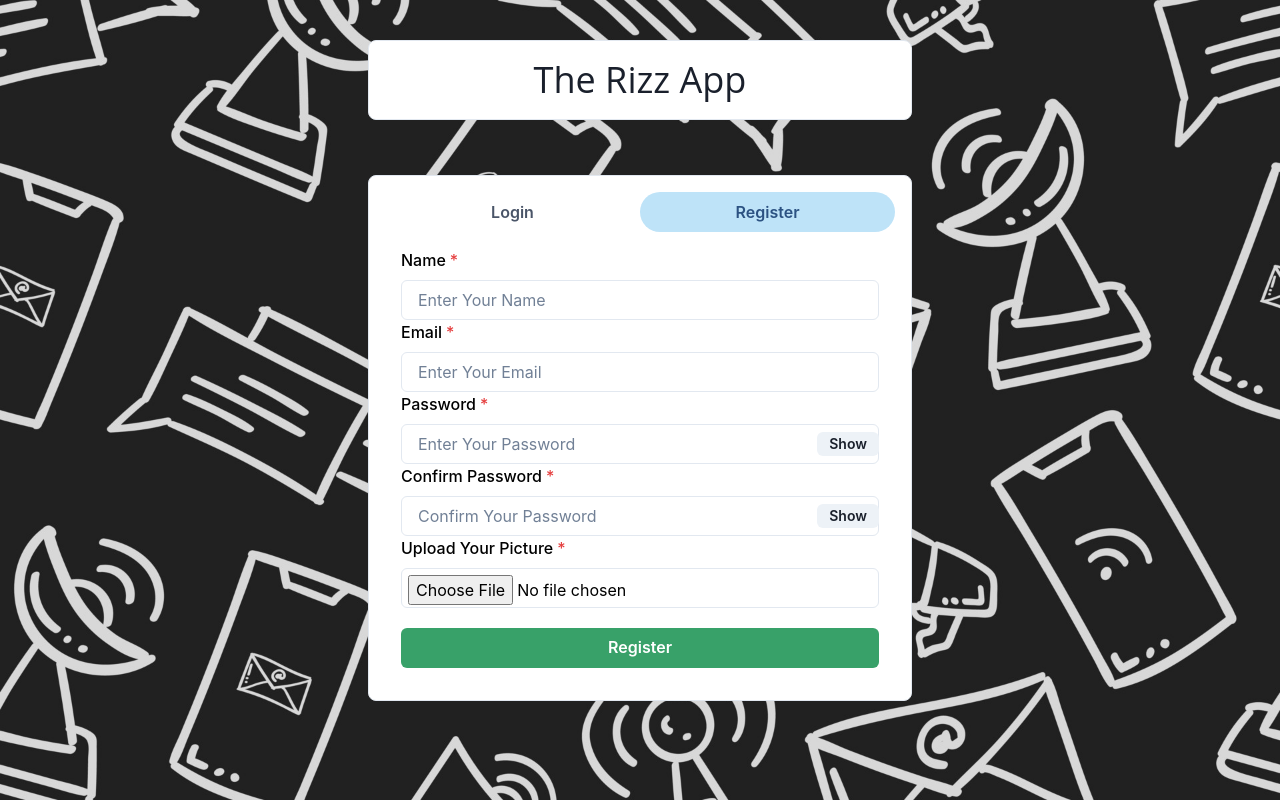
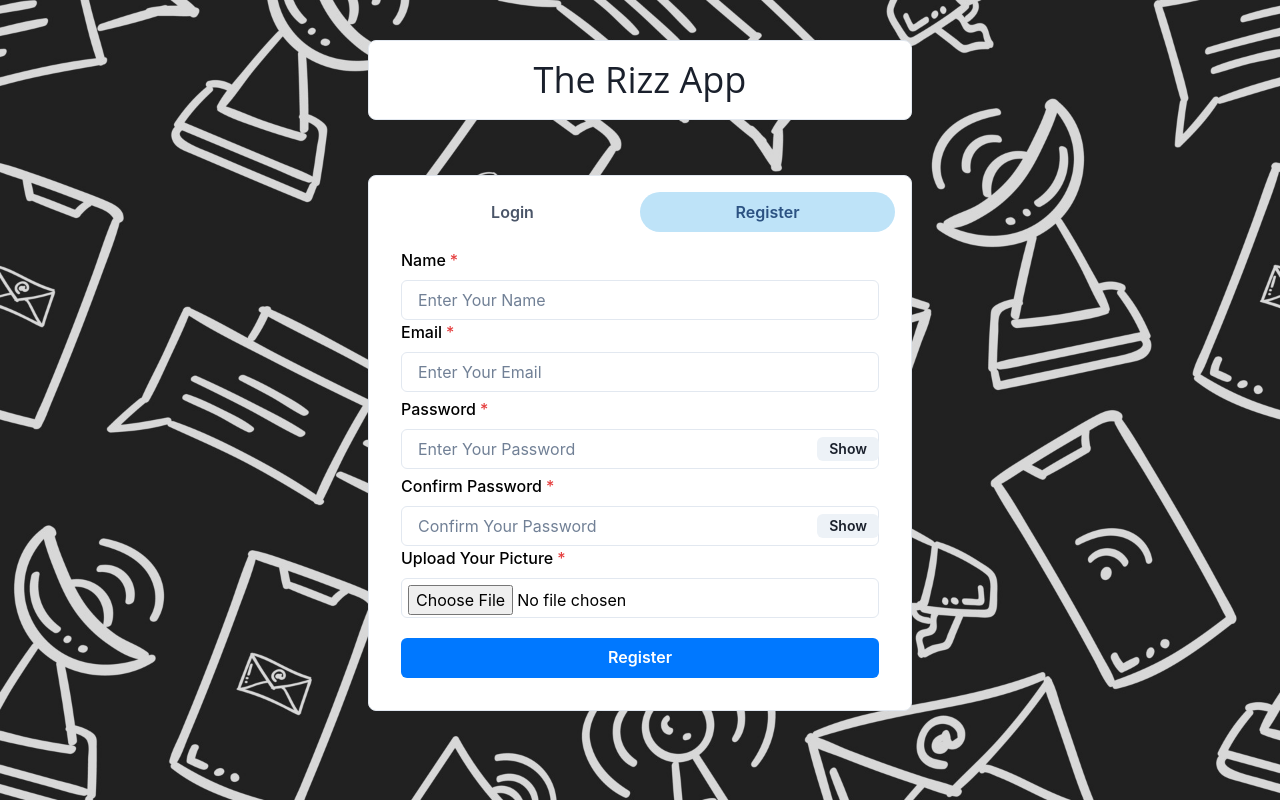
Before and after one commit to Jamey134/RizzApp, a React (Create React App) app in the folder client/: page / in a window 1280 px wide. Both pictures are taken after a click on the tab "Register". Built offline with nearby package versions, Linux system fonts and the light colour scheme.

Commit message:
Fixed authentication error

```diff
--- a/client/src/Components/Authentication/Login.jsx
+++ b/client/src/Components/Authentication/Login.jsx
@@ -13,11 +13,11 @@ const Login = () => {
 
     return <VStack spacing="5px">
         <FormControl id="login" isRequired>
-            <FormLabel>Email </FormLabel>
+            <FormLabel>Email</FormLabel>
             <Input placeholder="Enter Your Email" onChange={(e) => setEmail(e.target.value)} />
             {/* </FormControl> */}
             {/* /<FormControl id="password" isRequired> */}
-            <FormLabel>Password </FormLabel>
+            <FormLabel>Password</FormLabel>
             <InputGroup>
                 <Input type={show ? "text" : "password"} placeholder="Enter Your Password" onChange={(e) => setPassword(e.target.value)} />
                 <InputRightElement width="4.0 rem">
@@ -28,7 +28,7 @@ const Login = () => {
             </InputGroup>
 
         </FormControl>
-        <Button colorScheme="blue" width="100%" style={{ marginTop: 15 }} onClick={submitHandler}>
+        <Button colorScheme="whatsapp" width="100%" style={{ marginTop: 15 }} onClick={submitHandler}>
             Login
         </Button>
     </VStack>;
--- a/client/src/Components/Authentication/Register.jsx
+++ b/client/src/Components/Authentication/Register.jsx
@@ -13,7 +13,7 @@ const Register = () => {
 
     const handleClick = () => setShow(!show);
     const postDetails = () => setProfilePic(profilePic);
-    const submitHandler = ()=> {};
+    const submitHandler = () => { };
 
     return <VStack spacing="5px">
         <FormControl id="register" isRequired>
@@ -27,8 +27,9 @@ const Register = () => {
             <FormLabel>Email</FormLabel>
             <Input placeholder="Enter Your Email" onChange={(e) => setEmail(e.target.value)} />
 
-        {/* </FormControl>
-        <FormControl id="password" isRequired> */}
+        </FormControl>
+
+        <FormControl id="password" isRequired>
             <FormLabel>Password</FormLabel>
             <Stack>
                 <InputGroup>
@@ -41,11 +42,11 @@ const Register = () => {
                 </InputGroup>
             </Stack>
 
-        {/* </FormControl>
-        <FormControl id="confirm-password" isRequired> */}
+        </FormControl>
+        <FormControl id="password" isRequired>
             <FormLabel>Confirm Password</FormLabel>
             <InputGroup>
-                <Input type={show ? "text" : "confirmPassword"} placeholder="Confirm Your Password" onChange={(e) => setConfirmPassword(e.target.value)} />
+                <Input type={show ? "text" : "password"} placeholder="Confirm Your Password" onChange={(e) => setConfirmPassword(e.target.value)} />
                 <InputRightElement width="4.0 rem">
                     <Button height="1.5rem" size={"sm"} onClick={handleClick}>
                         {show ? "Hide" : "Show"}
@@ -60,9 +61,8 @@ const Register = () => {
                 <Input type="file" p={1.5} accept="image/*" onChange={(e) => postDetails(e.target.files[0])} />
             </InputGroup>
         </FormControl>
-        <Button colorScheme="green" width="100%" style={{marginTop : 15}} onClick={submitHandler}>
-        Register
-        </Button>
+        <Button colorScheme="messenger" width="100%" style={{ marginTop: 15 }} onClick={submitHandler}>
+            Register</Button>
     </VStack>;
 }
 
```
Also changed, not shown: 1 other file (tests, documents, lock files or other folders). Lines whose indentation alone changed are shown as unchanged.
